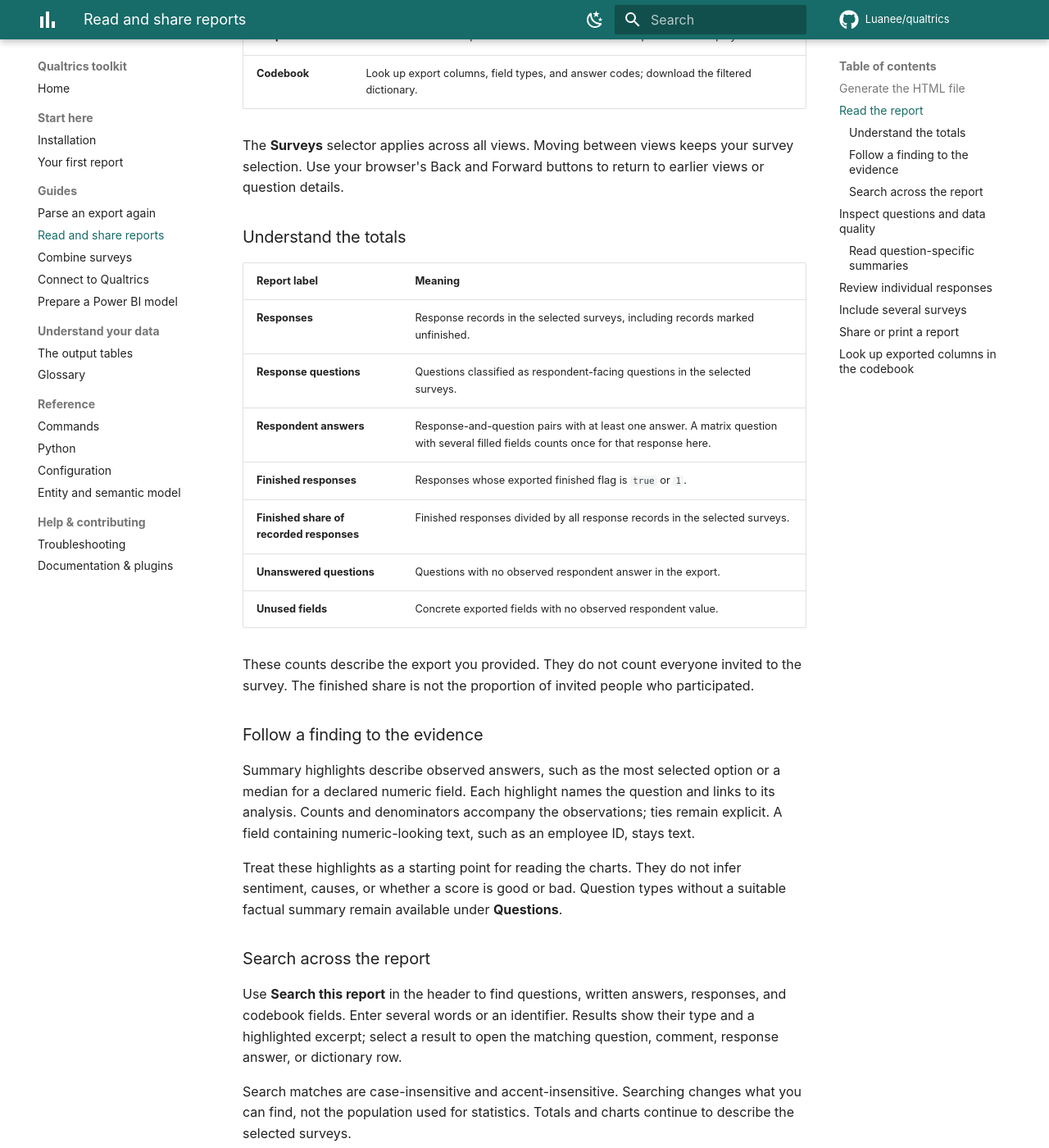
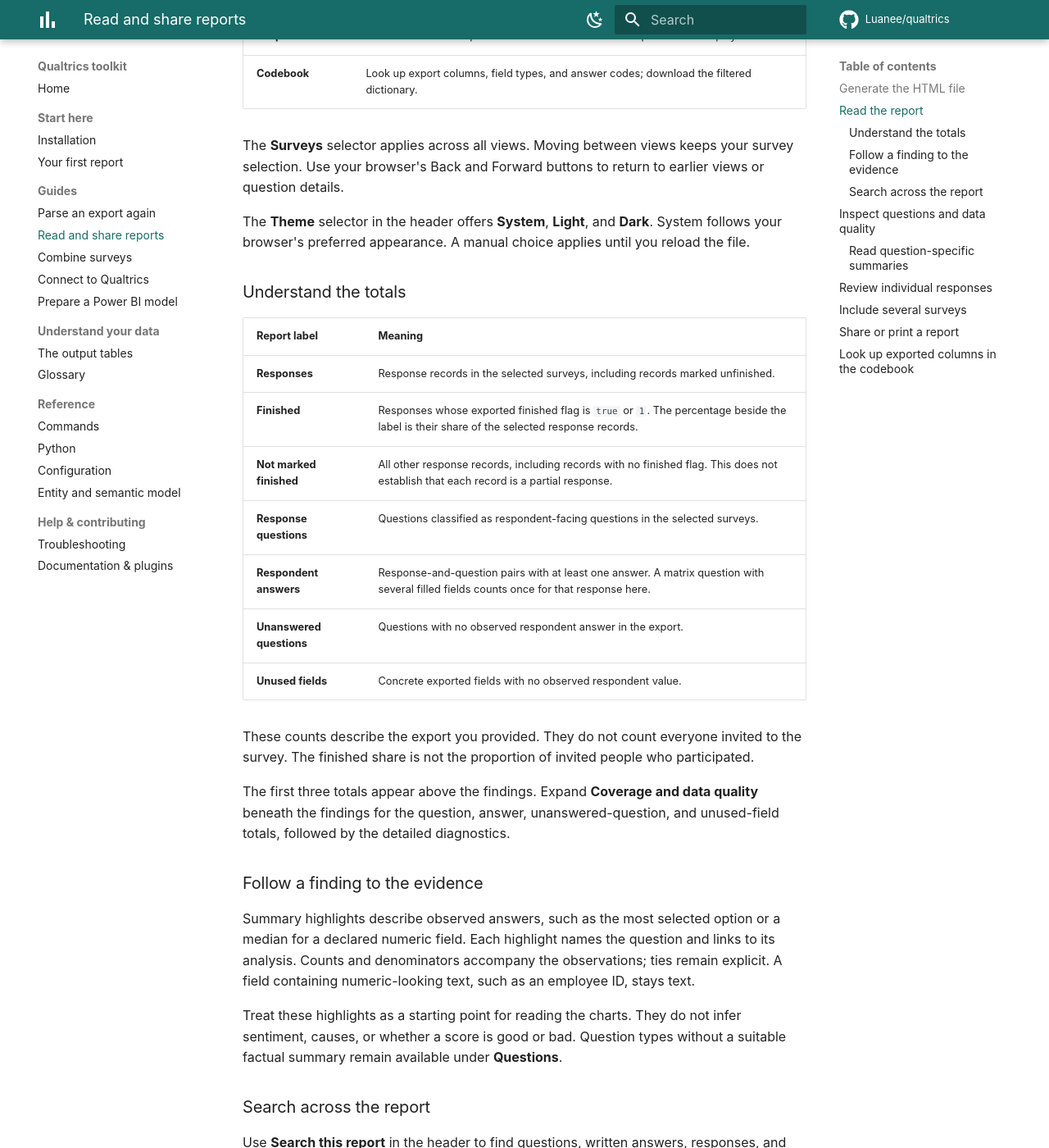
Before and after one commit to Luanee/qualtrics, an MkDocs documentation site: the page built from docs/guides/reports.md, in a window 1280 px wide and 1400 px high, scrolled down 1002 px. Shown: the whole window at 82% size. Built offline with MkDocs 1.6.1 and Material for MkDocs 9.7.7, drawn with Linux system fonts in a browser that asks for light colours; comment, search, counter and statistics services are not loaded; some of the changed text lies outside the part shown.

Commit message:
docs: describe report themes and compact summary

```diff
--- a/docs/guides/reports.md
+++ b/docs/guides/reports.md
@@ -28,19 +28,23 @@
 
 The **Surveys** selector applies across all views. Moving between views keeps your survey selection. Use your browser's Back and Forward buttons to return to earlier views or question details.
 
+The **Theme** selector in the header offers **System**, **Light**, and **Dark**. System follows your browser's preferred appearance. A manual choice applies until you reload the file.
+
 ### Understand the totals
 
 | Report label | Meaning |
 | --- | --- |
 | **Responses** | Response records in the selected surveys, including records marked unfinished. |
+| **Finished** | Responses whose exported finished flag is `true` or `1`. The percentage beside the label is their share of the selected response records. |
+| **Not marked finished** | All other response records, including records with no finished flag. This does not establish that each record is a partial response. |
 | **Response questions** | Questions classified as respondent-facing questions in the selected surveys. |
 | **Respondent answers** | Response-and-question pairs with at least one answer. A matrix question with several filled fields counts once for that response here. |
-| **Finished responses** | Responses whose exported finished flag is `true` or `1`. |
-| **Finished share of recorded responses** | Finished responses divided by all response records in the selected surveys. |
 | **Unanswered questions** | Questions with no observed respondent answer in the export. |
 | **Unused fields** | Concrete exported fields with no observed respondent value. |
 
 These counts describe the export you provided. They do not count everyone invited to the survey. The finished share is not the proportion of invited people who participated.
+
+The first three totals appear above the findings. Expand **Coverage and data quality** beneath the findings for the question, answer, unanswered-question, and unused-field totals, followed by the detailed diagnostics.
 
 ### Follow a finding to the evidence
 
@@ -54,13 +58,15 @@
 
 Search matches are case-insensitive and accent-insensitive. Searching changes what you can find, not the population used for statistics. Totals and charts continue to describe the selected surveys.
 
+Results replace the current view while you search. **Clear** restores that view; selecting a view in the sidebar clears the global search and opens it.
+
 Written answers, responses, search results, and codebook rows use page controls. The count shows the full matching total. Filtering resets the page so matches do not remain hidden on a previous page.
 
 ## Inspect questions and data quality
 
 1. Open **Questions**, use the question finder, and select a question to inspect its distributions, numeric summaries, or text answers.
-2. In **Summary**, expand **Question coverage** to see how many response records contain an answer to each question.
-3. Expand **Data quality** in **Summary** to see fields without values and defined options nobody selected.
+2. In **Summary**, expand **Coverage and data quality**, then **Question coverage**, to see how many response records contain an answer to each question.
+3. In the same area, expand **Data quality** to see fields without values and defined options nobody selected.
 
 Question coverage uses all response records for that survey as its denominator. A skipped question, optional question, or branching rule can lower coverage; low coverage alone does not establish an export error.
 
```
Also changed, not shown: docs/getting-started/first-report.md (+2 -2 lines), docs/help/troubleshooting.md (+1 -1 lines), docs/reference/cli.md (+1 -1 lines).
